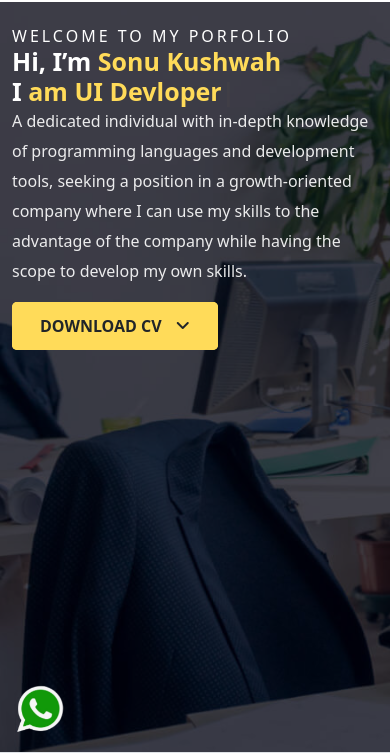
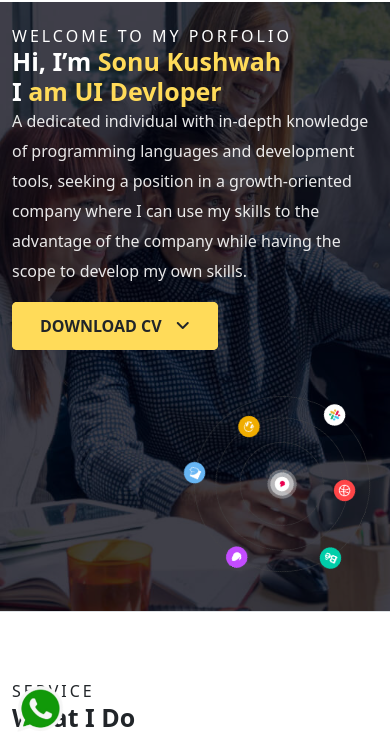
Before and after one commit to Sonu-Kushwah/portfolio.github.io, a plain HTML site: page index.html in a window 390 px wide. Shown: the part 94-848 px from the top of the page. Drawn offline with nearby package versions, Linux system fonts and the light colour scheme; files whose address does not match are found by name.

Commit message:
backgoun image pstion changes

```diff
--- a/assets/css/responsive.css
+++ b/assets/css/responsive.css
@@ -36,6 +36,13 @@
         width: 100%;
         margin-bottom: 15px;
     }
+    .banner{
+        height: 100% !important;
+        background-position-x:center;
+    }
+    .banner img{
+        width: 50%;
+    }
     .section_title h2 {
         font-size: 25px;
     }
--- a/index.html
+++ b/index.html
@@ -169,7 +169,7 @@
                      </div>
                   </div>
                </div>
-               <div class="col-lg-5 col-md-6 d-none d-lg-block">
+               <div class="col-lg-5 col-md-6 ">
                   <div class="BannerImg " data-aos="zoom-in">
                      <img src="assets/images/banner1-vector.png" class="img-fluid" />
                   </div>
```
